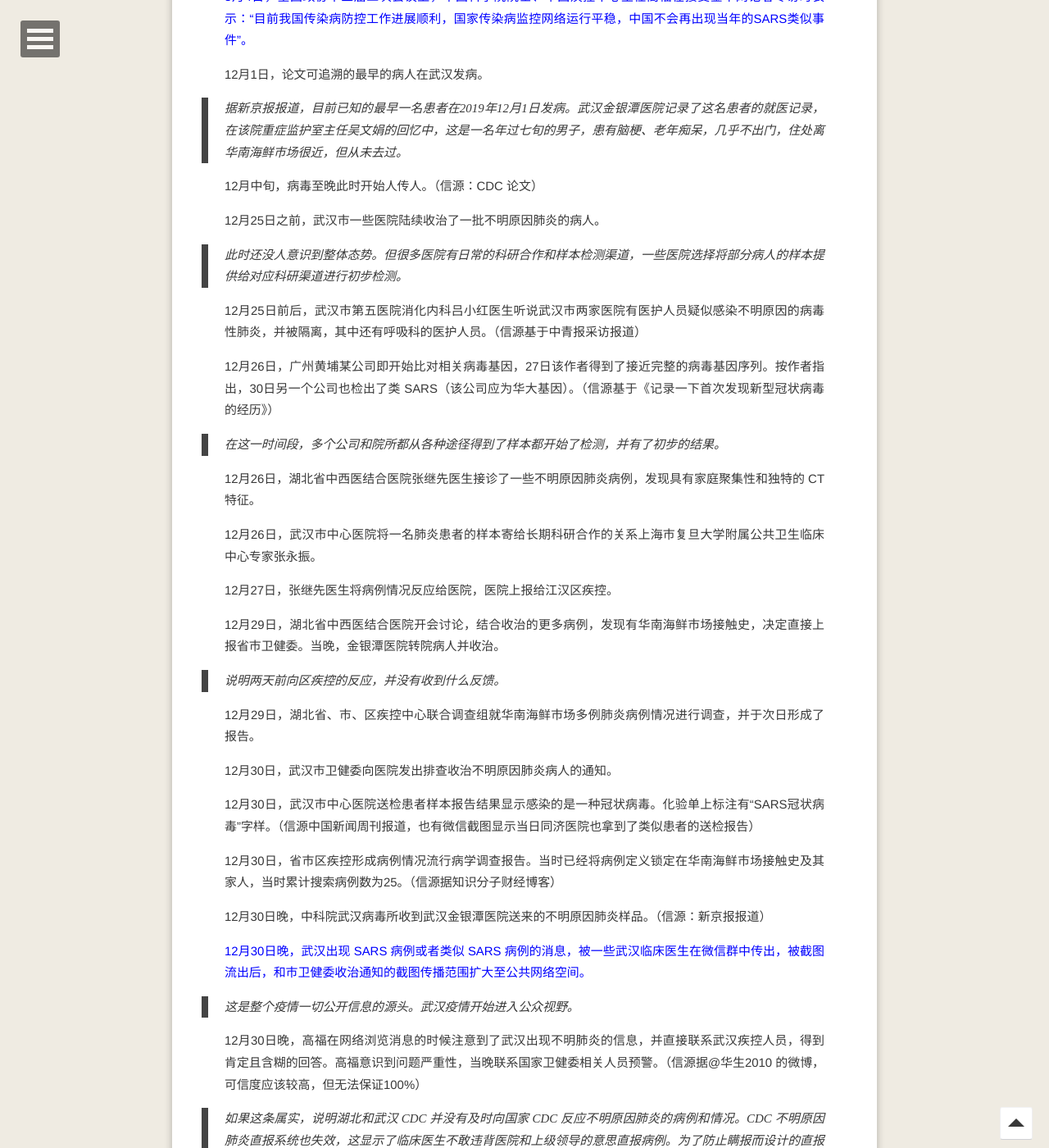
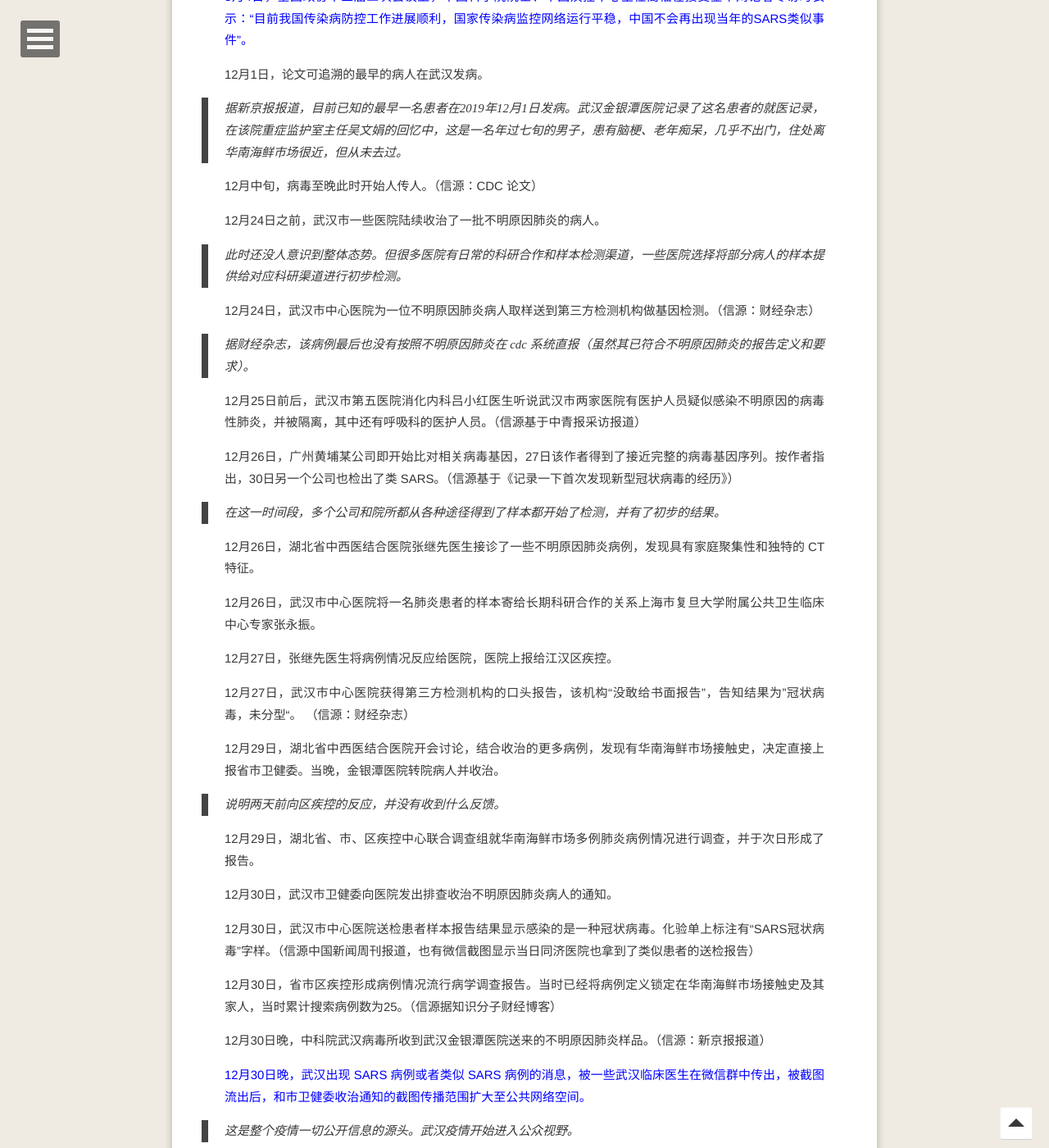
Before and after one commit to refraction-ray/refraction-ray.github.io, a Jekyll site: the page built from _posts/2020-02-19-疫情的早期记忆：时间轴和信息流.md, in a window 1280 px wide and 1400 px high, scrolled down 1259 px. Shown: the whole window at 82% size. Built offline with Jekyll 4.4.1, drawn with Linux system fonts in a browser that asks for light colours; comment, search, counter and statistics services are not loaded; some of the changed text lies outside the part shown.

Commit message:
new report from caijing

```diff
--- a/_posts/2020-02-19-疫情的早期记忆：时间轴和信息流.md
+++ b/_posts/2020-02-19-疫情的早期记忆：时间轴和信息流.md
@@ -34,13 +34,17 @@ comments: true
 
 12月中旬，病毒至晚此时开始人传人。（信源：CDC 论文）
 
-12月25日之前，武汉市一些医院陆续收治了一批不明原因肺炎的病人。
+12月24日之前，武汉市一些医院陆续收治了一批不明原因肺炎的病人。
 
 > 此时还没人意识到整体态势。但很多医院有日常的科研合作和样本检测渠道，一些医院选择将部分病人的样本提供给对应科研渠道进行初步检测。
 
+12月24日，武汉市中心医院为一位不明原因肺炎病人取样送到第三方检测机构做基因检测。（信源：财经杂志）
+
+> 据财经杂志，该病例最后也没有按照不明原因肺炎在 cdc 系统直报（虽然其已符合不明原因肺炎的报告定义和要求）。
+
 12月25日前后，武汉市第五医院消化内科吕小红医生听说武汉市两家医院有医护人员疑似感染不明原因的病毒性肺炎，并被隔离，其中还有呼吸科的医护人员。（信源基于中青报采访报道）
 
-12月26日，广州黄埔某公司即开始比对相关病毒基因，27日该作者得到了接近完整的病毒基因序列。按作者指出，30日另一个公司也检出了类 SARS（该公司应为华大基因）。（信源基于《记录一下首次发现新型冠状病毒的经历》）
+12月26日，广州黄埔某公司即开始比对相关病毒基因，27日该作者得到了接近完整的病毒基因序列。按作者指出，30日另一个公司也检出了类 SARS。（信源基于《记录一下首次发现新型冠状病毒的经历》）
 
 > 在这一时间段，多个公司和院所都从各种途径得到了样本都开始了检测，并有了初步的结果。
 
@@ -49,6 +53,8 @@ comments: true
 12月26日，武汉市中心医院将一名肺炎患者的样本寄给长期科研合作的关系上海市复旦大学附属公共卫生临床中心专家张永振。
 
 12月27日，张继先医生将病例情况反应给医院，医院上报给江汉区疾控。
+
+12月27日，武汉市中心医院获得第三方检测机构的口头报告，该机构“没敢给书面报告”，告知结果为”冠状病毒，未分型“。 （信源：财经杂志）
 
 12月29日，湖北省中西医结合医院开会讨论，结合收治的更多病例，发现有华南海鲜市场接触史，决定直接上报省市卫健委。当晚，金银潭医院转院病人并收治。
 
@@ -255,6 +261,8 @@ comments: true
 
 1月15日，上海首例病例就诊。
 
+1月15日，国家卫健委陆续开始培训各省市医疗机构，如何排查疑似病例及使用直报系统。（信源：财经杂志）
+
 <span style="color:blue"> 1月15日下午，湖北省政协闭幕。</span>
 
 <span style="color:blue"> 1月15日晚，武汉卫健委通报14日情况，零新增。 </span>
@@ -316,6 +324,8 @@ comments: true
 
 <span style="color:blue">1月18日，武汉百步亭社区举办万家宴。</span>
 
+1月18日，武汉协和医院内部培训要求，医务人员应发现符合观察病例定义的患者时，在2小时内进行网络直报。（信源：财经杂志）
+
 <span style="color:blue"> 1月19日凌晨，武汉卫健委通报了1月17日的情况，再次新增17例病例。此次提到“对前期发布的新型冠状病毒感染的肺炎病例的流行病学资料分析发现，部分病例没有华南海鲜批发市场接触史。在规范预检分诊和发热门诊工作的基础上，采用优化后的检测试剂盒，对全市发热门诊隔离治疗的不明原因肺炎病例进行采样监测，共检测出新型冠状病毒核酸阳性17例”。</span>
 
 > 也就是说，从17号开始，开始放松了确诊需要的华南海鲜市场接触史的条件，这也和后期一些深度报道提到的情况相符。一篇关于疫情早期武汉优抚医院的应对的新闻中提到 “1月17日，上报新冠肺炎疑似病例的标准放宽，并不要求一定要有华南海鲜市场接触史。优抚医院开始向疾控部门上报大量的病例，一下子上报了 30个发热病人。” 该通报中的“下一步将继续对全市疑似病例开展检测工作”暗示了还有可能有大量病例带排查确认。此次的口径又退回到了“密切接触者中，没有发现相关病例”。值得注意的是，等到23日武汉卫健委的通报中指出“截至1月22日24时，当日新增密切接触者人数260人，累计追踪密切接触者1441人，已解除医学观察779人，尚在接受医学观察662人。密接者出现发热异常症状者46人，排除人数10人，待排人数35人，疑似病例1人”。仅仅三天就出现了46人发热异常，35人待排。
```
